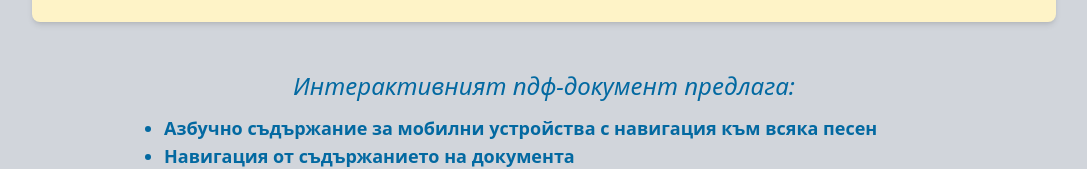
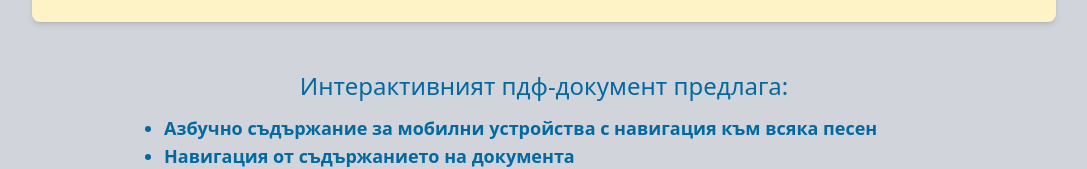
Before and after one commit to mkireva/beinsasongbook, a React (Vite) app: page / in a window 1280 px wide. Shown: the part 1198-1367 px from the top of the page, without its empty margins (96-1183 px from the left). Built offline with nearby package versions, Linux system fonts and the light colour scheme.

Commit message:
fix: description wip_2

```diff
--- a/src/App.tsx
+++ b/src/App.tsx
@@ -27,7 +27,7 @@ function App() {
         </div>
       </div>
       <div className="max-w-4xl mx-auto my-10 p-2">
-        <p className="text-2xl italic text-center text-sky-700">
+        <p className="text-2xl text-center text-sky-700">
           Интерактивният пдф-документ предлага:
         </p>
         <ul className="mt-3 pl-5 pr-5 list-disc">
```
